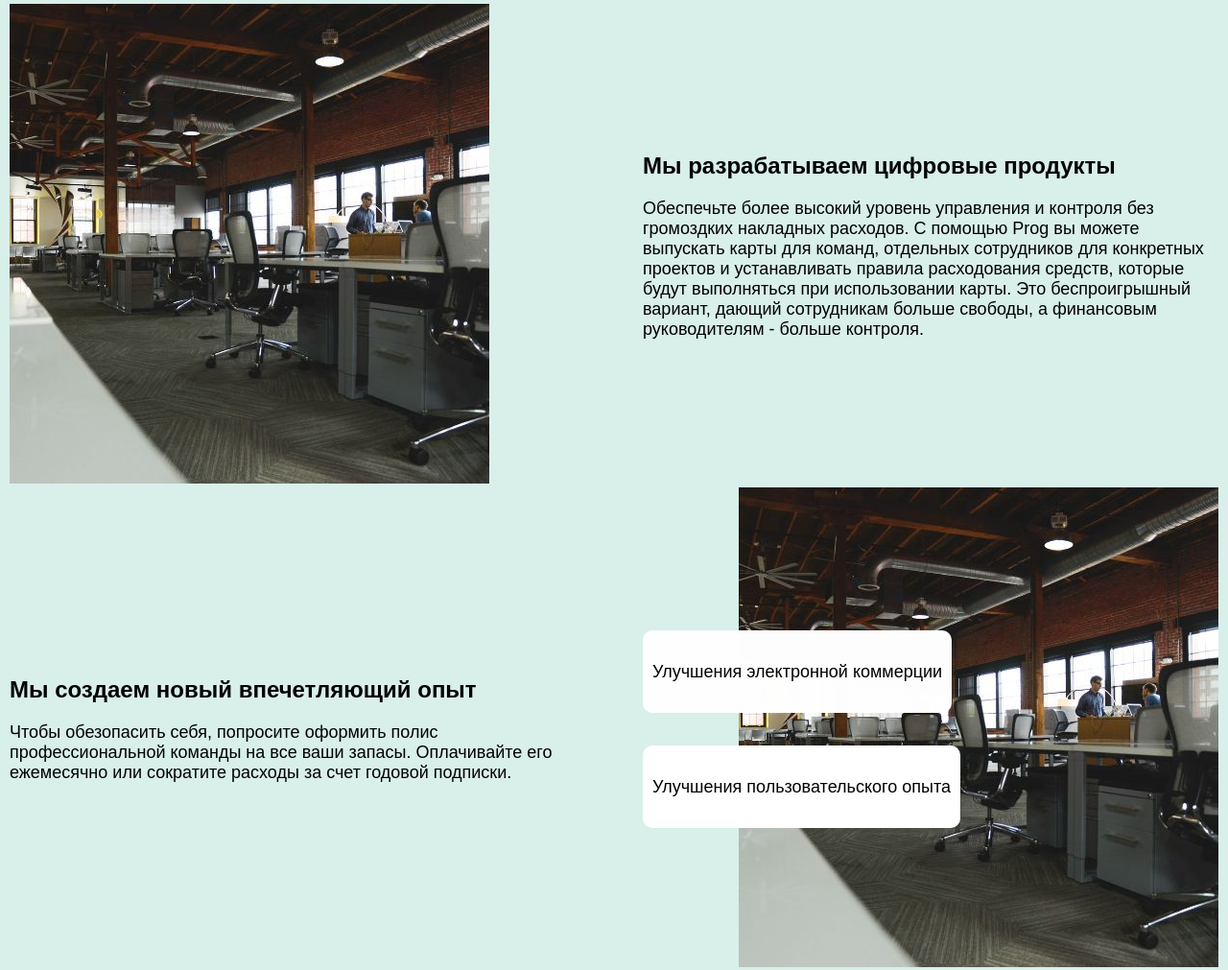
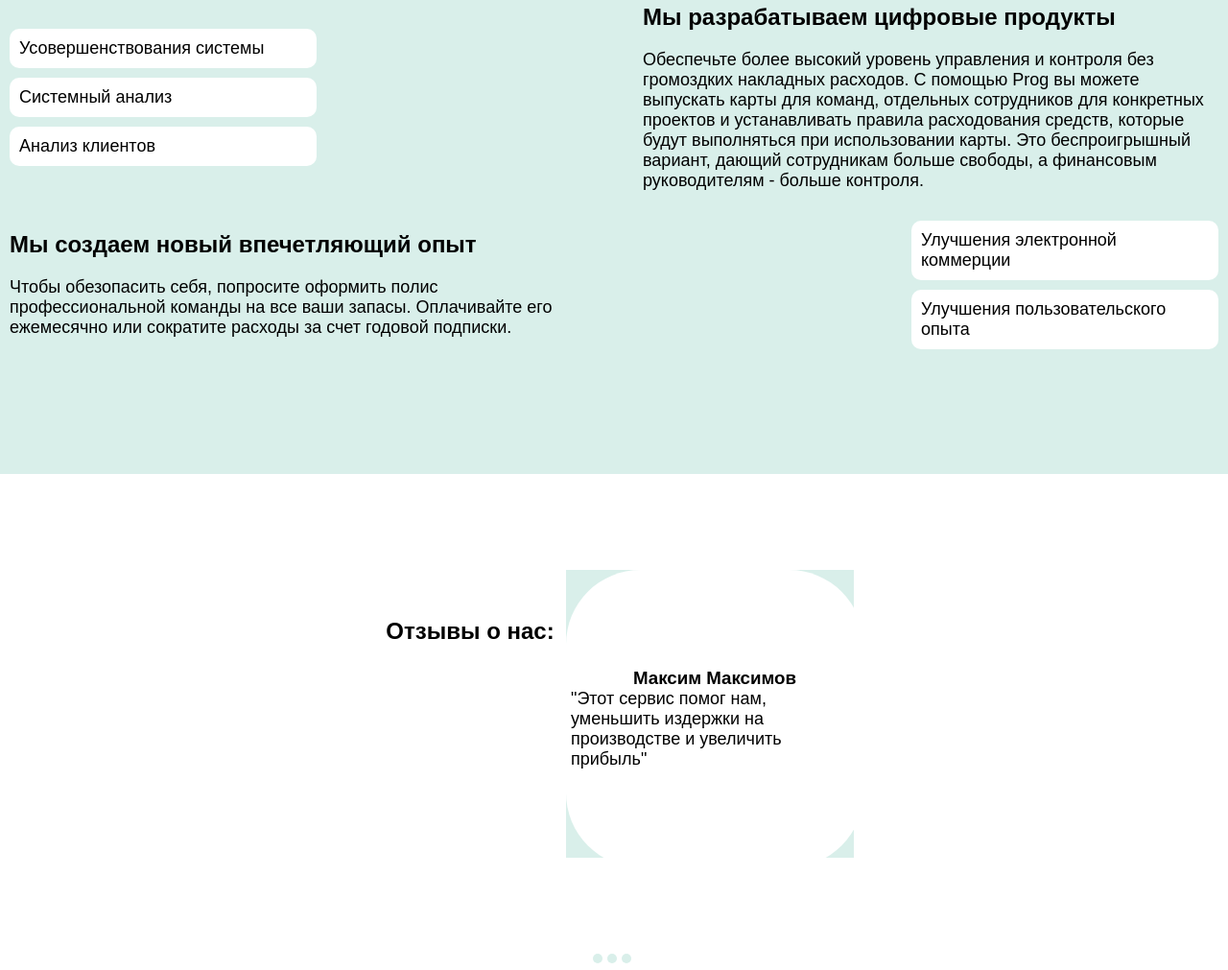
Before and after one commit to pplays33/Prog_studio, a plain HTML site: page index.html in a window 1280 px wide. Shown: the part 1615-2626 px from the top of the page at 96% size. Drawn offline with Linux system fonts and the light colour scheme; a web font is replaced by a local one.

Commit message:
fix: bags Main-featch section

```diff
--- a/index.html
+++ b/index.html
@@ -100,7 +100,15 @@
          <div class="ContainerFeath">
             <div class="ferst-row">
                <div class="columTwo">
-                  <img src="/assets/img/introTwo.jpg" alt="benefitsImg">
+                  <div class="featch mb10">
+                     <p>Усовершенствования системы</p>
+                  </div>
+                  <div class="featch mb10">
+                     <p>Системный анализ</p>
+                  </div>
+                  <div class="featch">
+                     <p>Анализ клиентов</p>
+                  </div>
                </div>
                <div class="columOne">
                   <h2>Мы разрабатываем цифровые продукты</h2>
@@ -113,9 +121,12 @@
                   <p>Чтобы обезопасить себя, попросите оформить полис профессиональной команды на все ваши запасы. Оплачивайте его ежемесячно или сократите расходы за счет годовой подписки.</p>
                </div>
                <div class="columTwo">
-                  <img src="/assets/img/introTwo.jpg" alt="intro">
-                  <div class="feature1"> <p>Улучшения электронной коммерции</p> </div>
-                  <div class="feature2"> <p>Улучшения пользовательского опыта</p> </div>
+                  <div class="featch mb10">
+                     <p>Улучшения электронной коммерции</p>
+                  </div>
+                  <div class="featch">
+                     <p>Улучшения пользовательского опыта</p>
+                  </div>
                </div>
             </div>
          </div>
--- a/sass/_media.scss
+++ b/sass/_media.scss
@@ -81,6 +81,23 @@
             }
         }
 
+        .metric-container{
+            display: flex !important;
+            flex-direction: column !important;
+            justify-content: center !important;
+            align-items: center !important;
+            .container-metric{
+                min-width: 100px;
+                max-width: 100px;
+            }
+        }
+        .footer-container{
+            display: flex !important;
+            flex-direction: column !important;
+            justify-content: center !important;
+            align-items: center !important;
+        }
+
 }
 
 @media (max-width: 600px) {
@@ -117,20 +134,4 @@
     .slider-container{
         flex-direction: column !important;
     }
-    .metric-container{
-        display: flex !important;
-        flex-direction: column !important;
-        justify-content: center !important;
-        align-items: center !important;
-        .container-metric{
-            min-width: 100px;
-            max-width: 100px;
-        }
-    }
-    .footer-container{
-        display: flex !important;
-        flex-direction: column !important;
-        justify-content: center !important;
-        align-items: center !important;
-    }
 }
--- a/sass/index.scss
+++ b/sass/index.scss
@@ -52,6 +52,9 @@ body{
         margin: 0 auto;
         max-width: 1300px;
         // background-color: #005B41;
+    }
+    .mb10{
+        margin-bottom: 10px;
     }
 
     .header{
@@ -256,27 +259,17 @@ body{
                     }
                 }
                 .columTwo{
-                    position: relative;
-                    // width: 500px;
-                    .feature1{
-                       @extend %featureParent;
-                       animation: ani 5.5s forwards;
-                       left: -100px;
-                       top: 149px;
+                    display: flex;
+                    flex-direction: column;
+                    justify-content: center;
+                    align-items: center;
+                    .featch{
+                        min-width: 300px;
+                        max-width: 300px;
+                        padding: 10px;
+                        background: white;
+                        border-radius: 10px;
                     }
-                    .feature2{
-                        @extend %featureParent;
-                        animation: ani 3.2s forwards;
-                        left: -100px;
-                        top: 269px;
-                    }
-                    .feature3{
-                        @extend %featureParent;
-                        animation: ani 2.2s forwards;
-                        left: -100px;
-                        top: 300px;
-                    }
-
                 }
             }
         }
```
Also changed, not shown: styles/style.css, 1 other file.
